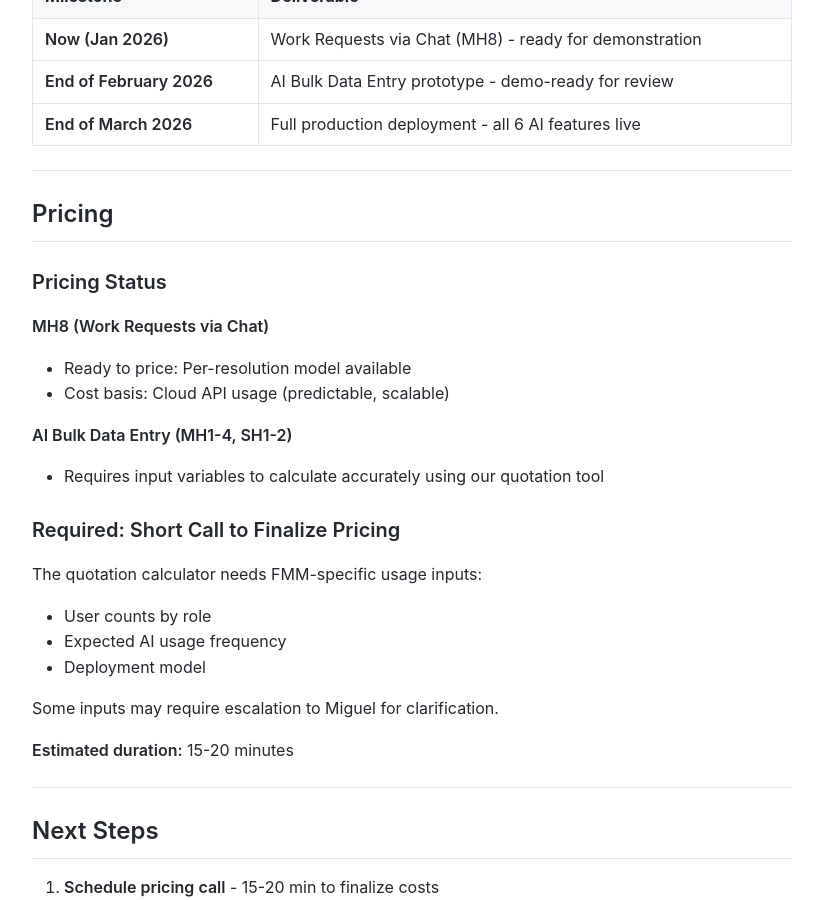
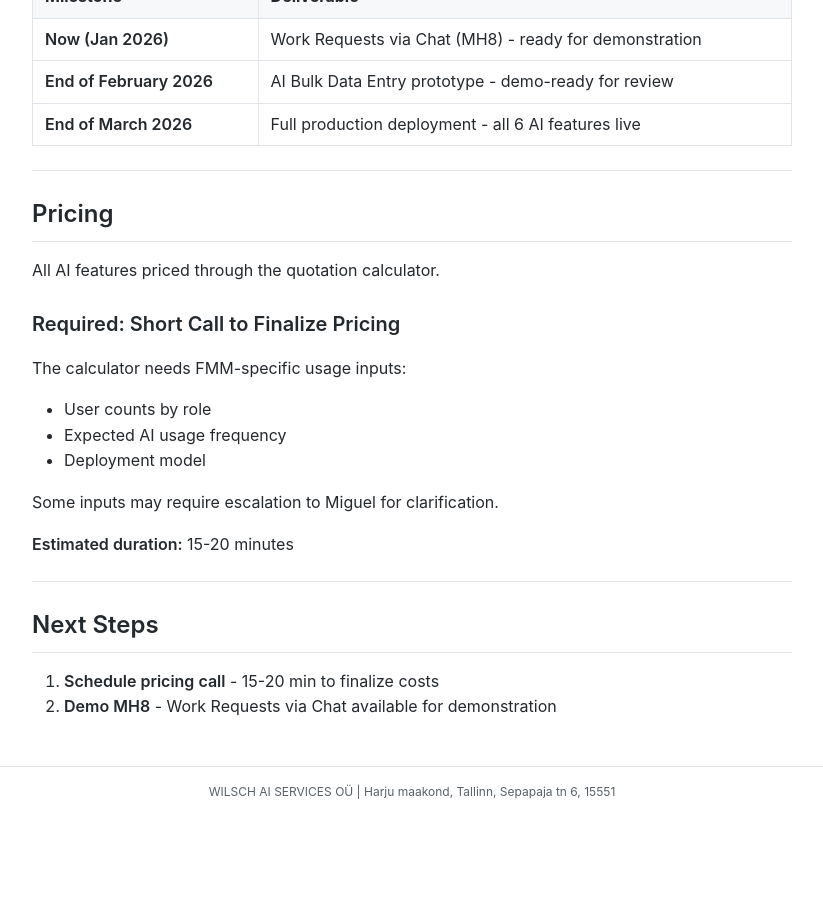
Before and after one commit to MariusWilsch/public-wilsch-ai-pages, a Jekyll site: the page built from project/archibus-fm-assistant/fmm-doha-ai-features-deliverable.md, in a window 1280 px wide and 900 px high, scrolled down 1845 px. Shown: the whole window, without its empty margins (228-1051 px from the left). Built offline with Jekyll 4.4.1, drawn with Linux system fonts in a browser that asks for light colours; our own code applies the rules of GitHub Pages for plain Markdown files; after the commit the page ends 2661 px from its top, so only the background shows below that.

Commit message:
Sync from hippocampus 2026-01-31

```diff
--- a/project/archibus-fm-assistant/fmm-doha-ai-features-deliverable.md
+++ b/project/archibus-fm-assistant/fmm-doha-ai-features-deliverable.md
@@ -63,18 +63,11 @@ Smart Insight umbrella (10 features including Predictive Maintenance, AI Dashboa
 
 ## Pricing
 
-### Pricing Status
-
-**MH8 (Work Requests via Chat)**
-- Ready to price: Per-resolution model available
-- Cost basis: Cloud API usage (predictable, scalable)
-
-**AI Bulk Data Entry (MH1-4, SH1-2)**
-- Requires input variables to calculate accurately using our quotation tool
+All AI features priced through the quotation calculator.
 
 ### Required: Short Call to Finalize Pricing
 
-The quotation calculator needs FMM-specific usage inputs:
+The calculator needs FMM-specific usage inputs:
 - User counts by role
 - Expected AI usage frequency
 - Deployment model
```
